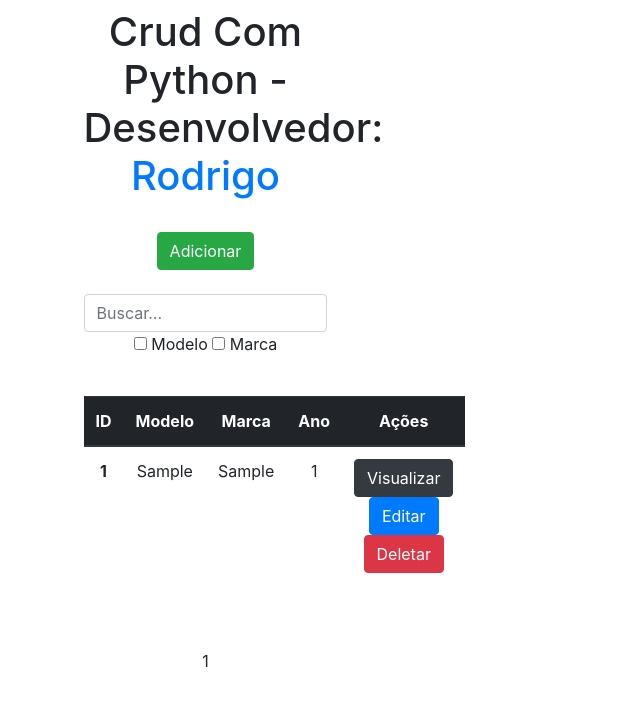
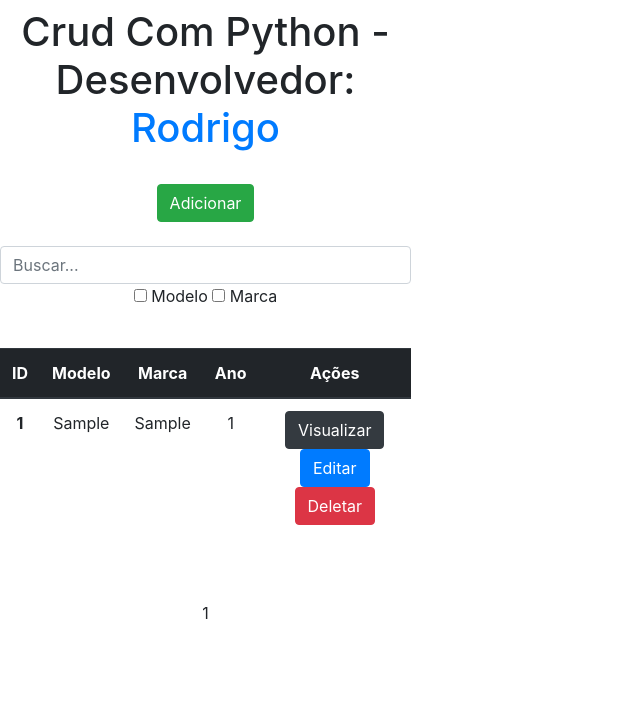
Before and after one commit to rcvdigo/Projeto-Crud-Em-Python, a Django app: page / in a window 1280 px wide. Shown: the top 706 px of the page, without its empty margins (0-640 px from the left). Run offline with Django 4.2, Linux system fonts and the light colour scheme; tables that the repository leaves empty hold one stand-in row (values such as "Sample post"); some libraries are stand-ins or nearby versions.

Commit message:
Update main.css

```diff
--- a/appCrud/static/main.css
+++ b/appCrud/static/main.css
@@ -8,6 +8,10 @@ main {
 
 /* 411px - 768px = celular*/
 @media (min-width: 411px), (max-width: 914px) {
+    .col-8{
+	max-width:100%;
+	padding:0px;
+    }
     body {
 	width:411px;
     }
```
